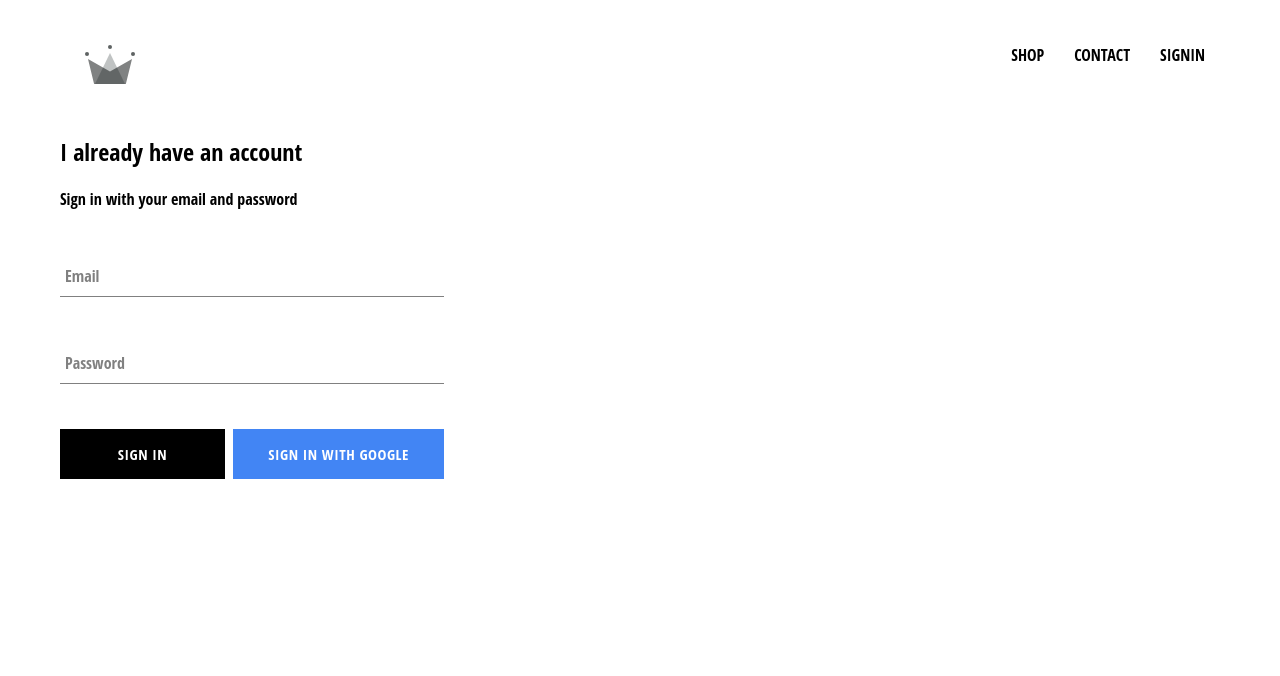
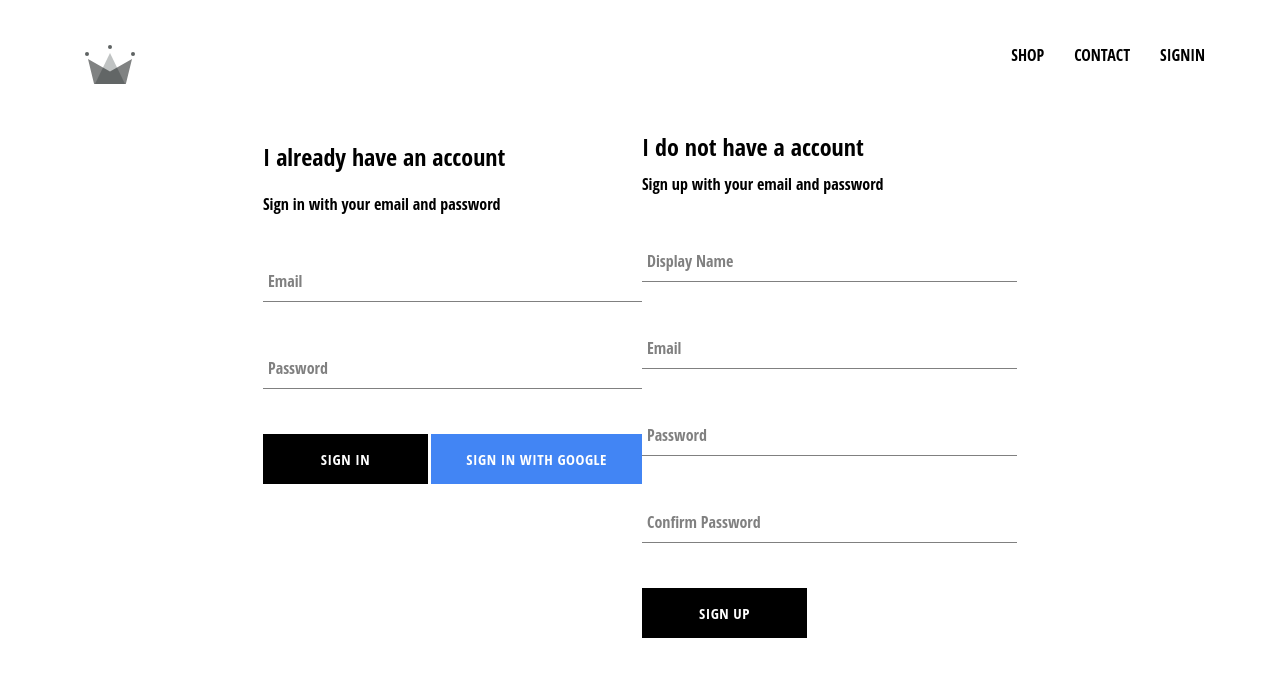
Before and after one commit to quabenaa/maya-clothing, a React (Create React App) app: page /signin in a window 1280 px wide. Shown: the top 676 px of the page. Built offline with nearby package versions, Linux system fonts and the light colour scheme; no server answers; the HTML template or start-up script is replaced by a standard one.

Commit message:
Implement sign-up and firebase sign-up with email and password

```diff
--- a/src/components/form-input/form-input.component.jsx
+++ b/src/components/form-input/form-input.component.jsx
@@ -3,14 +3,13 @@
 import './form-input.style.scss';
 
 const FormInput = ({ handleChange, label, ...otherProps }) => {
+  console.log(otherProps);
   return (
     <div className="group">
       <input className="form-input" onChange={handleChange} {...otherProps} />
       {label ? (
         <label
-          className={`${
-            otherProps.value.length ? 'shrink' : ''
-          } form-input-label`}
+          className={`${otherProps.value ? 'shrink' : ''} form-input-label`}
         >
           {label}
         </label>
--- a/src/components/sign-in/sign-in.component.jsx
+++ b/src/components/sign-in/sign-in.component.jsx
@@ -3,7 +3,7 @@
 import FormInput from '../form-input/form-input.component';
 import CustomButton from '../custom-button/custom-button.component';
 
-import { signInWithGoogle } from '../../firebase/firebase.util';
+import { auth, signInWithGoogle } from '../../firebase/firebase.util';
 
 import './sign-in.style.scss';
 
@@ -17,10 +17,15 @@
     };
   }
 
-  handleSubmit = (event) => {
+  handleSubmit = async (event) => {
     event.preventDefault();
-
-    this.setState({ email: '', password: '' });
+    const { email, password } = this.state;
+    try {
+      await auth.signInWithEmailAndPassword(email, password);
+      this.setState({ email: '', password: '' });
+    } catch (error) {
+      console.log(error);
+    }
   };
 
   handleChange = (event) => {
--- /dev/null
+++ b/src/components/sign-up/sign-up.component.jsx
@@ -0,0 +1,101 @@
+import React, { Component } from 'react';
+
+import FormInput from '../form-input/form-input.component';
+import CustomButton from '../custom-button/custom-button.component';
+
+import { auth, createUserProfileDocument } from '../../firebase/firebase.util';
+
+import './sign-up.style.scss';
+
+class SignUp extends Component {
+  constructor() {
+    super();
+
+    this.state = {
+      displayName: '',
+      email: '',
+      password: '',
+      confrimPassword: '',
+    };
+  }
+
+  handleSubmit = async (event) => {
+    event.preventDefault();
+    const { displayName, email, password, confirmPassword } = this.state;
+
+    if (password !== confirmPassword) {
+      alert(`Password don't match`);
+    }
+
+    try {
+      const { user } = await auth.createUserWithEmailAndPassword(
+        email,
+        password
+      );
+
+      await createUserProfileDocument(user, { displayName });
+
+      this.setState({
+        displayName: '',
+        email: '',
+        password: '',
+        confrimPassword: '',
+      });
+    } catch (error) {
+      console.log(error);
+    }
+  };
+
+  handleChange = (event) => {
+    const { name, value } = event.target;
+    this.setState({ [name]: value });
+  };
+
+  render() {
+    const { displayName, email, password, confirmPassword } = this.state;
+
+    return (
+      <div className="sign-up">
+        <h2 className="title">I do not have a account</h2>
+        <span>Sign up with your email and password</span>
+        <form className="sign-up-form" onSubmit={this.handleSubmit}>
+          <FormInput
+            type="text"
+            name="displayName"
+            value={displayName}
+            handleChange={this.handleChange}
+            label="Display Name"
+            required
+          />
+          <FormInput
+            type="text"
+            name="email"
+            value={email}
+            handleChange={this.handleChange}
+            label="Email"
+            required
+          />
+          <FormInput
+            type="password"
+            name="password"
+            value={password}
+            handleChange={this.handleChange}
+            label="Password"
+            required
+          />
+          <FormInput
+            type="password"
+            name="confirmPassword"
+            value={confirmPassword}
+            handleChange={this.handleChange}
+            label="Confirm Password"
+            required
+          />
+          <CustomButton onSubmit={this.handleSubmit}>Sign Up</CustomButton>
+        </form>
+      </div>
+    );
+  }
+}
+
+export default SignUp;
--- /dev/null
+++ b/src/components/sign-up/sign-up.style.scss
@@ -0,0 +1,9 @@
+.sign-up {
+  display: flex;
+  flex-direction: column;
+  width: 380px;
+
+  .title {
+    margin: 10px 0;
+  }
+}
--- a/src/pages/sign-in-sign-up/sign-in-sign-up.component.jsx
+++ b/src/pages/sign-in-sign-up/sign-in-sign-up.component.jsx
@@ -1,12 +1,14 @@
 import React from 'react';
 
 import SignIn from '../../components/sign-in/sign-in.component';
+import SignUp from '../../components/sign-up/sign-up.component';
 
 import './sign-in-sign-up.style.scss';
 
 const SignInAndSignUp = () => (
-  <div>
+  <div className="sign-in-sign-up">
     <SignIn />
+    <SignUp />
   </div>
 );
 
--- a/src/pages/sign-in-sign-up/sign-in-sign-up.style.scss
+++ b/src/pages/sign-in-sign-up/sign-in-sign-up.style.scss
@@ -0,0 +1,6 @@
+.sign-in-sign-up {
+  width: 65%;
+  display: flex;
+  justify-content: space-between;
+  margin: 30px auto;
+}
```
